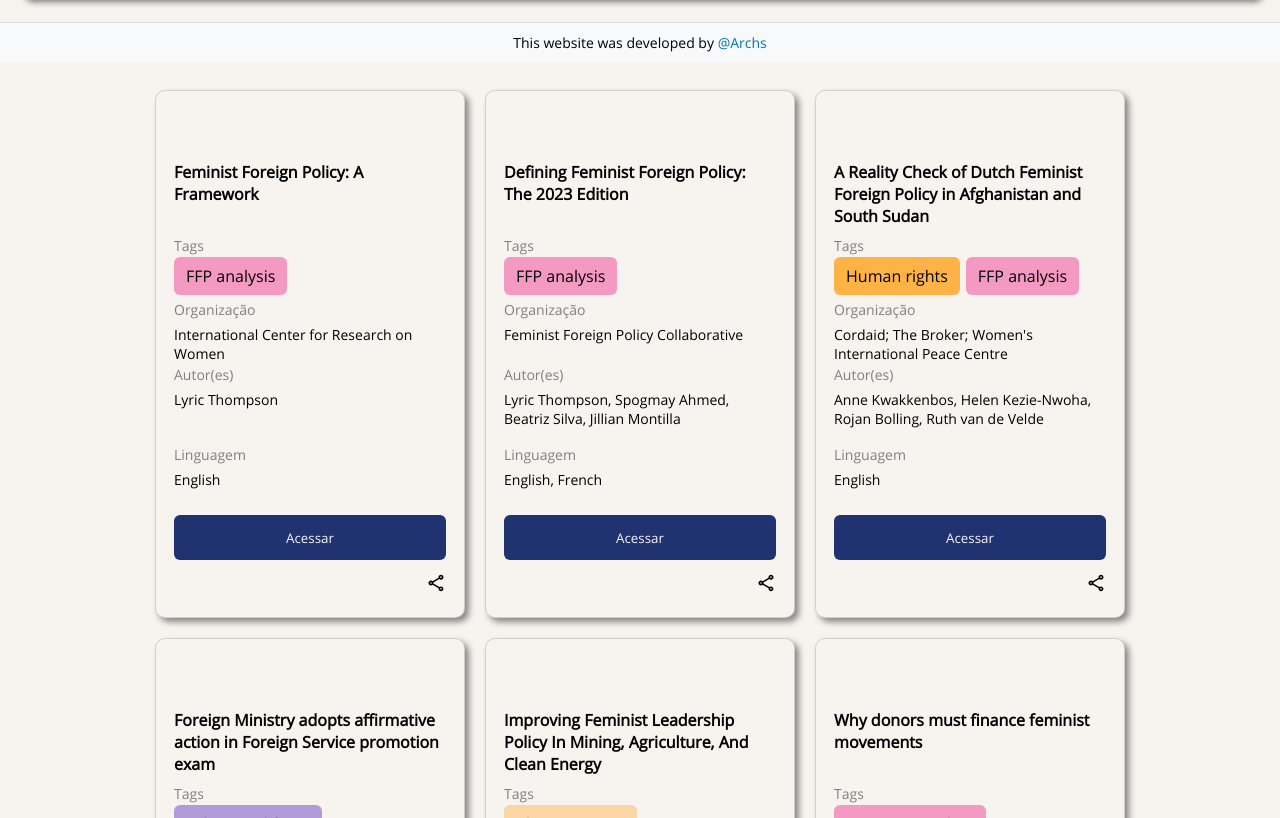
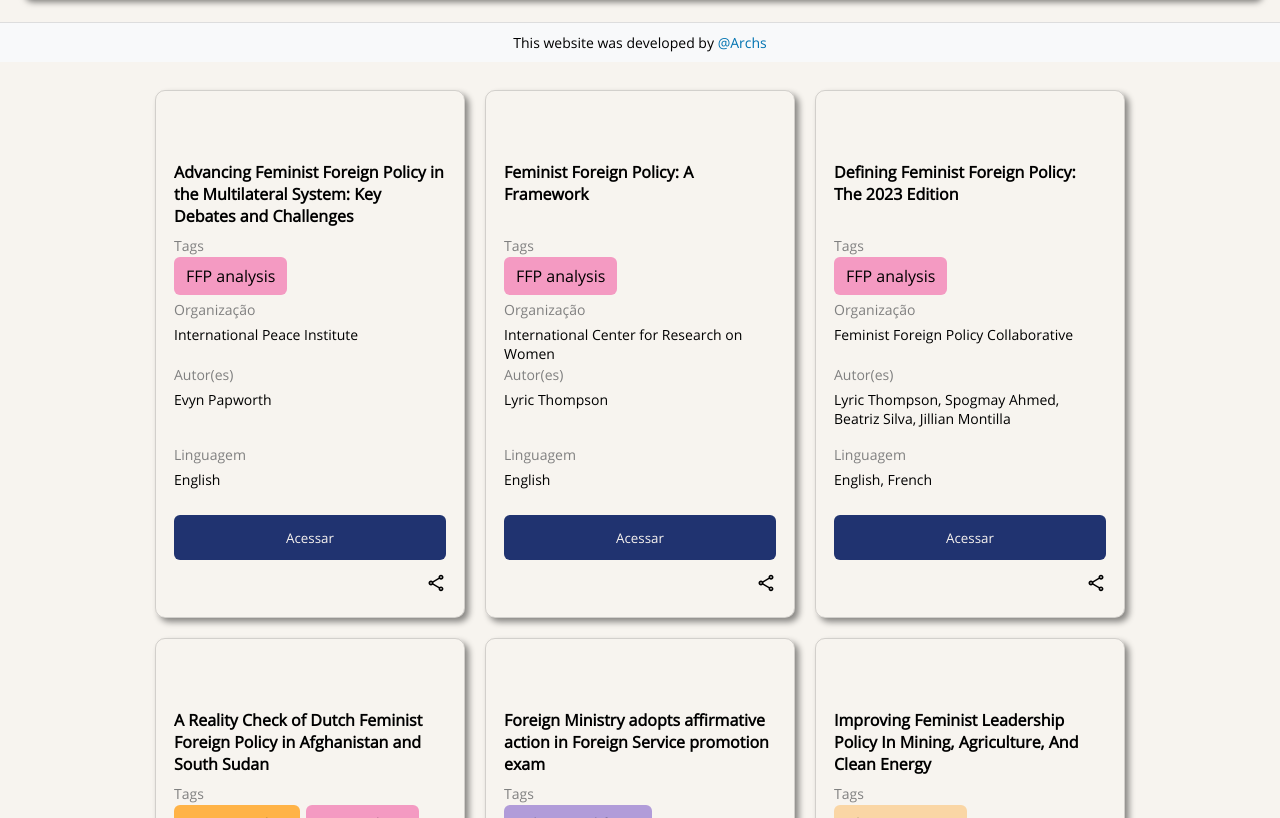
Before and after one commit to bsdeab/FFPR, a React (Create React App) app: page / in a window 1280 px wide. Shown: the part 738-1556 px from the top of the page. Built offline with nearby package versions, Linux system fonts and the light colour scheme.

Commit message:
Update Projects.jsx

```diff
--- a/src/pages/Projects.jsx
+++ b/src/pages/Projects.jsx
@@ -7,6 +7,19 @@ import infos from '../data/infos.json'; // Importando o arquivo JSON
 import { useState } from 'react';
 
 const data = [
+  {
+    "title": "Advancing Feminist Foreign Policy in the Multilateral System: Key Debates and Challenges",
+    "tags": ["FFP analysis"],
+    "organization": "International Peace Institute",
+    "author": ["Evyn Papworth"],
+    "year": "2024",
+    "language": ["English"],
+    "link": "https://www.ipinst.org/wp-content/uploads/2024/03/2403_Advancing-Feminist-Foreign-Policyweb.pdf",
+    "type": "Policy brief",
+    "region": "Global",
+    "source": "Civil society",
+    "paid": "Free",
+  },
   {
     "title": "Feminist Foreign Policy: A Framework",
     "tags": ["FFP analysis"],
```
